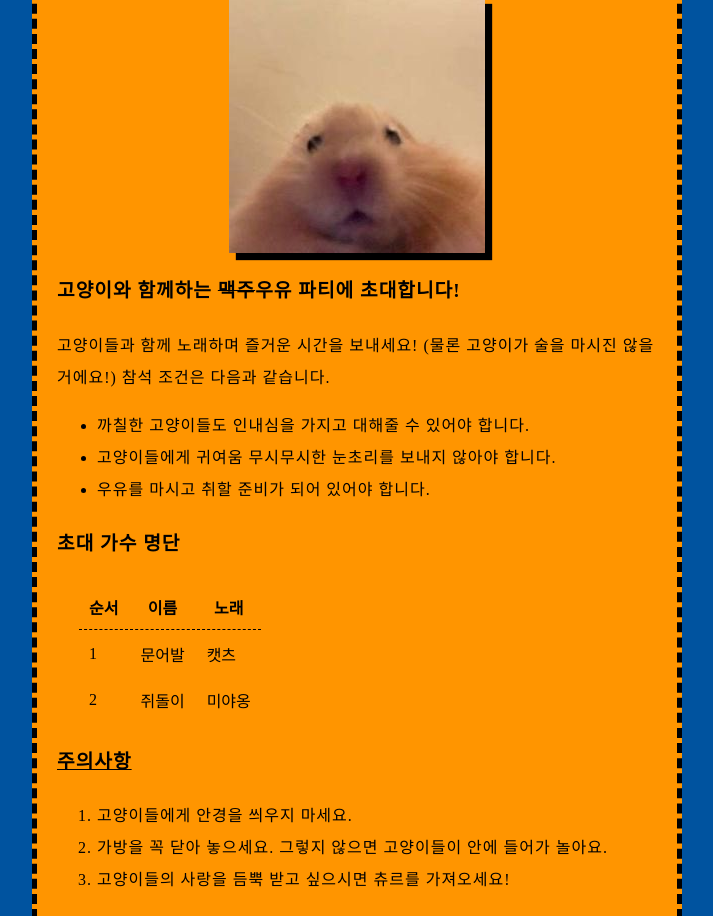
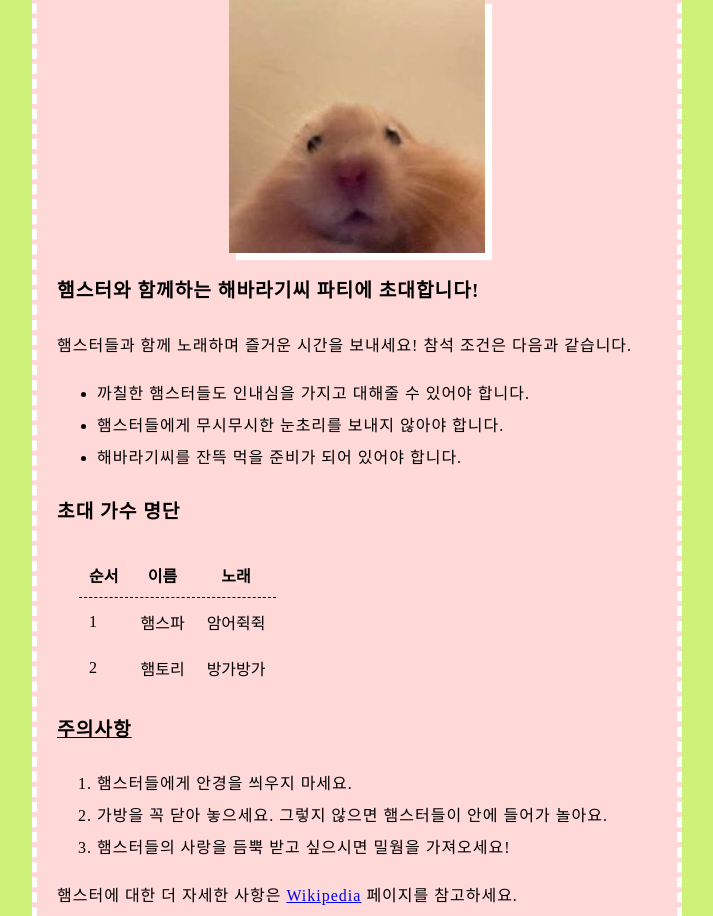
Before and after one commit to Eunsung-k/230321, a plain HTML site: page index.html in a window 1280 px wide. Shown: the part 137-1053 px from the top of the page, without its empty margins (283-996 px from the left). Drawn offline with Linux system fonts and the light colour scheme.

Commit message:
cat to ham2
h1오타 수정, 본문의 내용을 햄스터에 맞게 수정, 링크 수정, css로 색 수정

```diff
--- a/index.html
+++ b/index.html
@@ -6,18 +6,18 @@
     <link href="style.css" rel="stylesheet" type="text/css">
   </head>
   <body>
-    <h1>Hamster is a Ganster</h1>
+    <h1>Hamster is a Gangster</h1>
     <img src="ham.jpg" alt="A hamster.">
 
-    <p class="bold">고양이와 함께하는 <strike>맥주</strike>우유 파티에 초대합니다!</p>
+    <p class="bold">햄스터와 함께하는 해바라기씨 파티에 초대합니다!</p>
 
-    <p>고양이들과 함께 노래하며 즐거운 시간을 보내세요!
-(물론 고양이가 술을 마시진 않을 거에요!) 참석 조건은 다음과 같습니다.</p>
+    <p>햄스터들과 함께 노래하며 즐거운 시간을 보내세요!
+참석 조건은 다음과 같습니다.</p>
 
     <ul>
-      <li>까칠한 고양이들도 인내심을 가지고 대해줄 수 있어야 합니다.</li>
-      <li>고양이들에게 귀여움 무시무시한 눈초리를 보내지 않아야 합니다.</li>
-      <li>우유를 마시고 취할 준비가 되어 있어야 합니다.</li>
+      <li>까칠한 햄스터들도 인내심을 가지고 대해줄 수 있어야 합니다.</li>
+      <li>햄스터들에게 무시무시한 눈초리를 보내지 않아야 합니다.</li>
+      <li>해바라기씨를 잔뜩 먹을 준비가 되어 있어야 합니다.</li>
     </ul>
 
     <p class="bold">초대 가수 명단</p>
@@ -31,13 +31,13 @@
       <tbody>
         <tr>
           <td>1</td>
-          <td>문어발</td>
-          <td>캣츠</td>
+          <td>햄스파</td>
+          <td>암어쥑쥑</td>
         </tr>
         <tr>
           <td>2</td>
-          <td>쥐돌이</td>
-          <td>미야옹</td>
+          <td>햄토리</td>
+          <td>방가방가</td>
         </tr>
       </tbody>
     </table>
@@ -45,12 +45,12 @@
     <p id="warning" class="bold">주의사항</p>
 
     <ol>
-      <li>고양이들에게 안경을 씌우지 마세요.</li>
-      <li>가방을 꼭 닫아 놓으세요. 그렇지 않으면 고양이들이 안에 들어가 놀아요.</li>
-      <li>고양이들의 사랑을 듬뿍 받고 싶으시면 츄르를 가져오세요!</li>
+      <li>햄스터들에게 안경을 씌우지 마세요.</li>
+      <li>가방을 꼭 닫아 놓으세요. 그렇지 않으면 햄스터들이 안에 들어가 놀아요.</li>
+      <li>햄스터들의 사랑을 듬뿍 받고 싶으시면 밀웜을 가져오세요!</li>
     </ol>
 
-    <p>고양이에 대한 더 자세한 사항은 <a href="https://en.wikipedia.org/wiki/Cat">Wikipedia</a> 페이지를 참고하세요.</p>
+    <p>햄스터에 대한 더 자세한 사항은 <a href="https://en.wikipedia.org/wiki/Hamster">Wikipedia</a> 페이지를 참고하세요.</p>
 
     <p class="bold">
       참가신청하기<br />
--- a/style.css
+++ b/style.css
@@ -3,15 +3,15 @@ html {
   }
 
   html {
-    background-color: #00539F;
+    background-color: #CEF279;
   }
 
   body {
     width: 600px;
     margin: 20px auto;
-    background-color: #FF9500;
+    background-color: #FFD8D8;
     padding: 0 20px 20px 20px;
-    border: 5px dashed black;
+    border: 5px dashed #FFF;
   }
 
   h1 {
@@ -19,8 +19,8 @@ html {
     text-align: center;
     margin: 0;
     padding: 20px 0;
-    color: #00539F;
-    text-shadow: 3px 3px 1px black;
+    color: #FFA7A7;
+    text-shadow: 3px 3px 1px #FFF;
   }
 
   p, li {
@@ -53,9 +53,9 @@ html {
   img {
     display: block;
     margin: 0 auto;
-    box-shadow: 7px 7px 1px black;
+    box-shadow: 7px 7px 1px #FFF;
   }
 
   a:hover {
-    color: #c00;
+    color: #FFF;
   }
```
